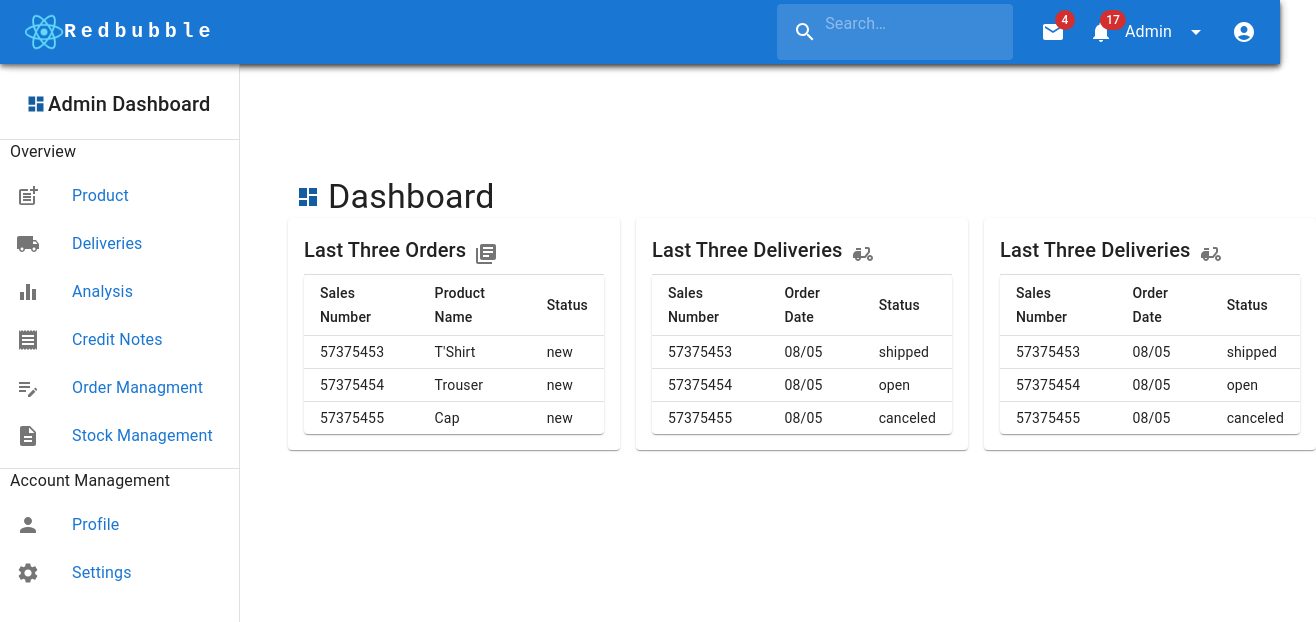
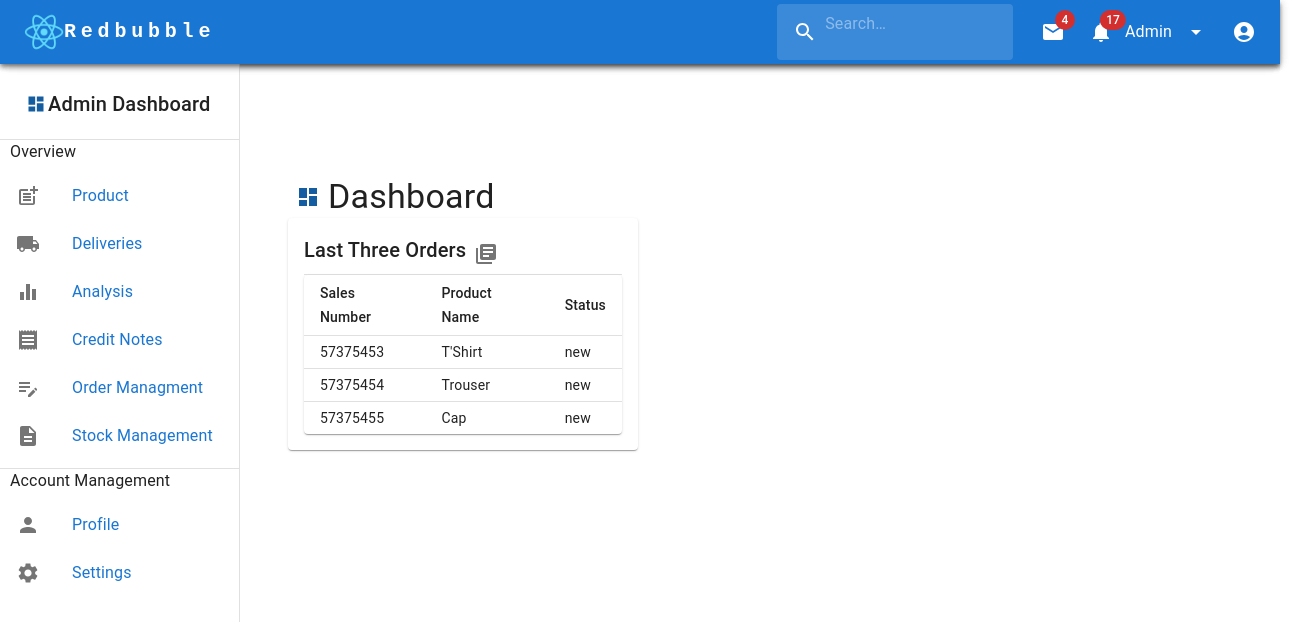
Before and after one commit to inkblast/ecommerce-project, a React (Create React App) app: page / in a window 1280 px wide. Shown: the top 622 px of the page, 1316 px wide, since content can reach past the window. Built offline with nearby package versions, Linux system fonts and the light colour scheme.

Commit message:
final changes

```diff
--- a/package.json
+++ b/package.json
@@ -48,6 +48,6 @@
   },
   "devDependencies": {
     "eslint": "^8.40.0",
-    "eslint-plugin-react": "^7.32.2"
+    "eslint-plugin-react": "^7.33.0"
   }
 }
--- a/src/components/Deliveries/index.js
+++ b/src/components/Deliveries/index.js
@@ -1,10 +1,7 @@
-import React from "react";
-import { CardActionArea, IconButton } from "@mui/material";
-import Card from "@mui/material/Card";
-import CardContent from "@mui/material/CardContent";
-import Typography from "@mui/material/Typography";
-import Divider from "@mui/material/Divider";
-import DeliveryDiningIcon from '@mui/icons-material/DeliveryDining';
+import { Box } from '@mui/material'
+import React from 'react'
+import PropTypes from "prop-types";
+import Toolbar from "@mui/material/Toolbar";
 import Table from "@mui/material/Table";
 import TableBody from "@mui/material/TableBody";
 import TableCell from "@mui/material/TableCell";
@@ -13,61 +10,73 @@ import TableHead from "@mui/material/TableHead";
 import TableRow from "@mui/material/TableRow";
 import Paper from "@mui/material/Paper";
 
-function createData(number, date, status) {
-  return { number, date, status};
-}
+function Delivery(props) {
+  const { products } = props;
+  console.log('ado no',products);
+  const drawerWidth = 240;
+  return (
+    <Box sx={{ display: "flex" }}>
+      <Box
+        component="main"
+        sx={{
+          flexGrow: 1,
+          p: 3,
+          width: { sm: `calc(100% - ${drawerWidth}px)` },
+        }}
+        style={{ marginLeft: "240px" }}
+      >
+      <h1>delevery Comming Soon........!</h1>
 
-const rows = [
-  createData(57375453, "08/05", "shipped"),
-  createData(57375454, "08/05", "open"),
-  createData(57375455, "08/05", "canceled"),
-];
-
-function index() {
-  return (
-    <div>
-      <Card sx={{ maxWidth: 350 }}>
-        <CardActionArea>
-          <CardContent>
-            <div style={{ display: "flex" }}>
-              <Typography gutterBottom variant="h6" component="div">
-                Last Three Deliveries
-              </Typography>
-              <IconButton style={{ justifyContent: "flex-end" }}>
-                <DeliveryDiningIcon />
-              </IconButton>
-            </div>
-            <Divider />
+       <Toolbar />
         <TableContainer component={Paper}>
-              <Table sx={{ minWidth: 300 }} size="small" aria-label="a dense table">
+          <Table
+            sx={{ minWidth: 300 }}
+            size="small"
+            aria-label="a dense table"
+          >
             <TableHead>
               <TableRow>
-                    <TableCell>Sales Number</TableCell>
-                    <TableCell>Order Date</TableCell>
-                    <TableCell >Status</TableCell>
+                <TableCell>No</TableCell>
+                <TableCell>product_name</TableCell>
+                <TableCell>product_quentity</TableCell>
+                <TableCell>product_price</TableCell>
+                <TableCell>cust_name</TableCell>
+                <TableCell>cust_email</TableCell>
+                <TableCell>cust_address</TableCell>
+                <TableCell>cust_phone</TableCell>
+                <TableCell>date_created</TableCell>
+                <TableCell>Status</TableCell>
               </TableRow>
             </TableHead>
+            {console.log('kamal2',products)}
             <TableBody>
-                  {rows.map((row) => (
+              {products.map((item, id) => (
                 <TableRow
-                      key={row.name}
+                  key={id}
                   sx={{ "&:last-child td, &:last-child th": { border: 0 } }}
                 >
-                      <TableCell component="th" scope="row">
-                        {row.number}
-                      </TableCell>
-                      <TableCell >{row.date}</TableCell>
-                      <TableCell >{row.status}</TableCell>
+                  <TableCell>{id + 1}</TableCell>
+                  <TableCell>{item.product_name}</TableCell>
+                  <TableCell>{item.product_quentity}</TableCell>
+                  <TableCell>{item.product_price}</TableCell>
+                  <TableCell>{item.cust_name}</TableCell>
+                  <TableCell>{item.cust_email}</TableCell>
+                  <TableCell>{item.cust_address}</TableCell>
+                  <TableCell>{item.cust_phone}</TableCell>
+                  <TableCell>{item.date_created}</TableCell>
+                  <TableCell>{item.order_status}</TableCell>
                 </TableRow>
               ))}
               </TableBody>
           </Table>
               </TableContainer>
-          </CardContent>
-        </CardActionArea>
-      </Card>
-    </div>
-  );
+    </Box>
+    </Box>
+  )
 }
+Delivery.propTypes = {
+  products: PropTypes.array.isRequired,
+};
 
-export default index;
+
+export default Delivery
--- a/src/components/LeftDrawer/index.js
+++ b/src/components/LeftDrawer/index.js
@@ -30,7 +30,7 @@ const drawerWidth = 240;
 function LeftDrawer() {
   const routes = [
     "/product",
-    "/deliveries",
+    "/delivery",
     "/analysis",
     "/credit-notes",
     "/order-management",
--- a/src/components/OrderManagement/OrderManagement.js
+++ b/src/components/OrderManagement/OrderManagement.js
@@ -40,16 +40,6 @@ class OrderManagement extends Component {
   constructor(props) {
     super(props);
     this.state = {
-      activeItem: {
-        product_id: "",
-        product_name: "",
-        product_quentity: "",
-        product_price: "",
-        cust_name: "",
-        cust_email: "",
-        cust_address: "",
-        cust_phone: "",
-      },
       todoList: [],
       produc: [],
     };
@@ -77,22 +67,6 @@ class OrderManagement extends Component {
   handleStatus(e) {
     const { name, value } = e.target;
     const { todoList } = this.state;
-    //var handleProduct = "false";
-    //console.log("todoList[value-1]", todoList[value - 1]);
-    //.log(value);
-    {
-      /*const { product } = this.props;
-    console.log(name);
-    console.log(value);
-    console.log(product);
-    product.forEach((item) => {
-        if (item.product_id == value.product_id) {
-          // Add your code logic here
-          handleProduct = "true";
-        }
-      });
-    console.log(handleProduct);*/
-    }
     if (todoList[value - 1].order_status == "open") {
       axios
         .patch('http://127.0.0.1:8000/api/Shop_Order/' + value+'/', {
@@ -121,7 +95,7 @@ class OrderManagement extends Component {
     }
     else if(todoList[value - 1].order_status == "closed")
     {
-      axios.post('http://127.0.0.1:8000/api2/Delivered/'+value , {order_status:name})
+      axios.patch('http://127.0.0.1:8000/api2/Delivered/'+ value+'/' , {order_status:name})
     }
   }
   render() {
--- a/src/containers/Dashboard/AdminBoard.js
+++ b/src/containers/Dashboard/AdminBoard.js
@@ -1,6 +1,6 @@
 import React, { Fragment } from "react";
 import Product from "../../components/Product";
-import Deliveries from "../../components/Deliveries";
+//import Delivery from "../../components/Deliveries";
 import DashboardIcon from "@mui/icons-material/Dashboard";
 import Typography from "@mui/material/Typography";
 import { IconButton } from "@mui/material";
@@ -18,8 +18,8 @@ function AdminBoard() {
 
       <Stack direction="row" spacing={2}>
         <Product />
-        <Deliveries />
-        <Deliveries />
+        {/*<Delivery />
+        <Delivery />*/}
       </Stack>
     </Fragment>
   );
--- /dev/null
+++ b/src/containers/Deliveries/index.js
@@ -0,0 +1,41 @@
+import React, { Component } from 'react';
+import Layout from '../../layout/Layout';
+import Delivery from '../../components/Deliveries';
+
+export default class index extends Component {
+  constructor(props) {
+    super(props);
+    this.state = {
+      product: [], // Corrected the typo here from 'produc' to 'product'
+    };
+    this.handleStatus = this.handleStatus.bind(this);
+  }
+
+  async componentDidMount() {
+    try {
+      const res = await fetch("http://127.0.0.1:8000/api2/Delivered/");
+      const product = await res.json();
+      console.log('kamaldeen', product);
+      this.setState({
+        product,
+      });
+    } catch (e) {
+      console.log(e);
+    }
+  }
+
+  handleStatus() {
+    // Add your handleStatus logic here
+  }
+
+  render() {
+    const { product } = this.state;
+    console.log('kam',product);
+    return (
+      <div>
+        <Layout />
+        <Delivery products={product}/>
+      </div>
+    );
+  }
+}
--- a/src/routes/index.js
+++ b/src/routes/index.js
@@ -4,6 +4,8 @@ import { BrowserRouter, Routes, Route } from "react-router-dom";
 //import Header from "../components/Header";
 import Home from "../containers/Home"
 import OrderManagement from "../containers/OrderManagement"
+import Deliveries from "../containers/Deliveries";
+
 
 export default function Routs() {
   return (
@@ -12,6 +14,7 @@ export default function Routs() {
         {/*<Route exact path="/header" component={orderManagement} />*/}
         <Route exact path="/" element={<Home />} />
         <Route exact path="/order-management" element={<OrderManagement />} />
+        <Route exact path="/delivery" element={<Deliveries />} />
       </Routes>
     </BrowserRouter>
   );
```
Also changed, not shown: 1 other file (tests, documents, lock files or other folders). Lines whose indentation alone changed are shown as unchanged.
